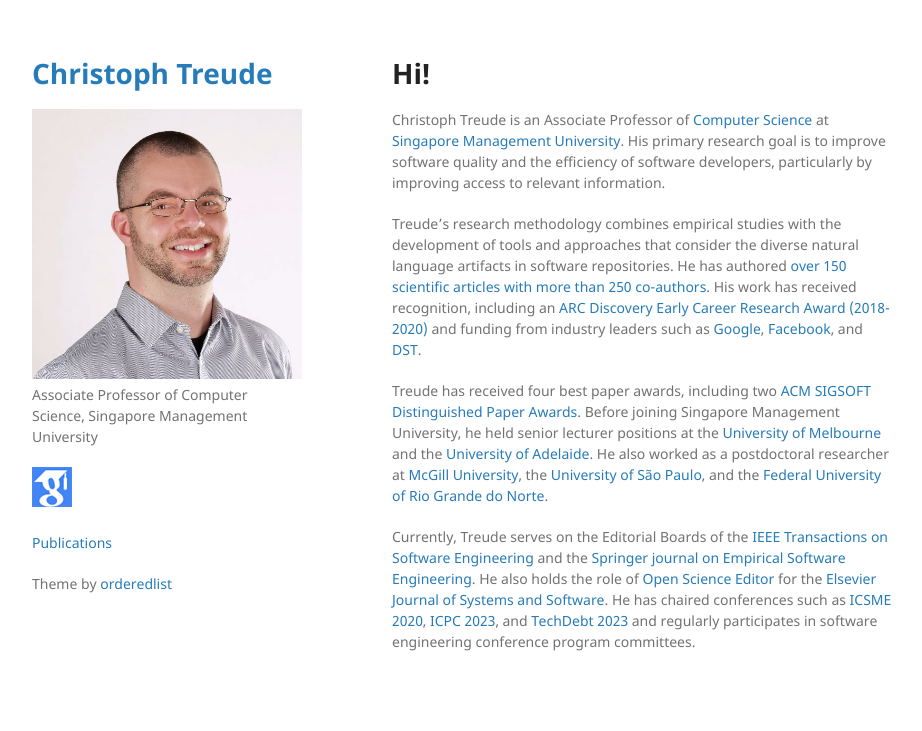
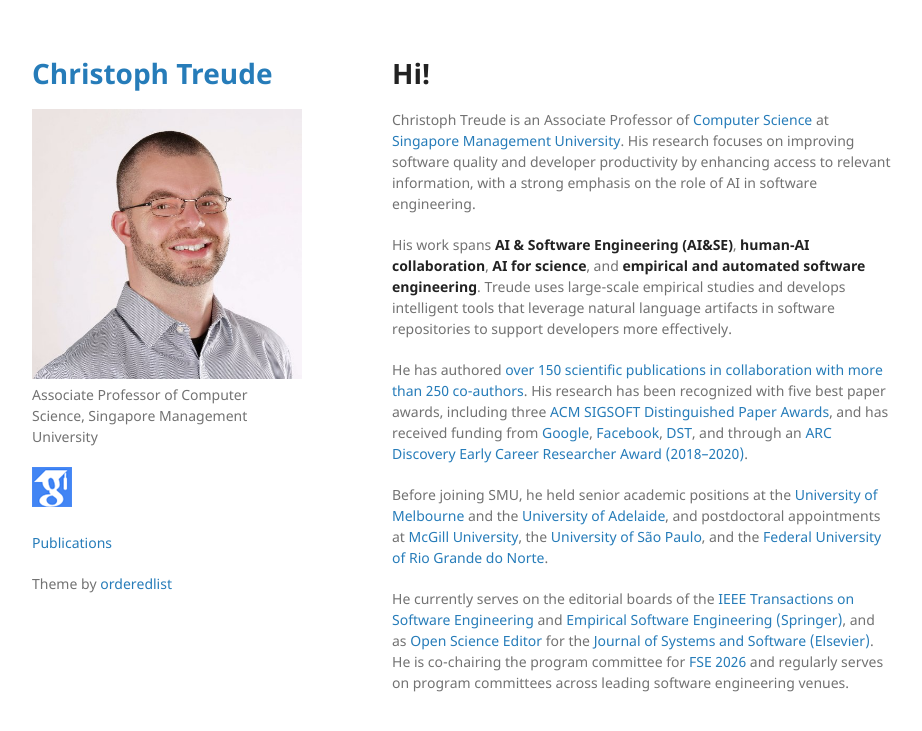
Before and after one commit to ctreude/ctreude.github.io, a Jekyll site: the page built from index.md, in a window 1280 px wide. Shown: the top 731 px of the page, without its empty margins (178-1100 px from the left). Built offline with Jekyll 4.4.1, drawn with Linux system fonts in a browser that asks for light colours; our own code applies the rules of GitHub Pages for plain Markdown files.

Commit message:
Update index.md

```diff
--- a/index.md
+++ b/index.md
@@ -1,13 +1,16 @@
 ---
 layout: default
+title: Home
 ---
 
 # Hi!
 
-Christoph Treude is an Associate Professor of [Computer Science](https://computing.smu.edu.sg/) at [Singapore Management University](https://www.smu.edu.sg/). His primary research goal is to improve software quality and the efficiency of software developers, particularly by improving access to relevant information.
+Christoph Treude is an Associate Professor of [Computer Science](https://computing.smu.edu.sg/) at [Singapore Management University](https://www.smu.edu.sg/). His research focuses on improving software quality and developer productivity by enhancing access to relevant information, with a strong emphasis on the role of AI in software engineering.
 
-Treude’s research methodology combines empirical studies with the development of tools and approaches that consider the diverse natural language artifacts in software repositories. He has authored [over 150 scientific articles with more than 250 co-authors](https://ctreude.ca/publications/). His work has received recognition, including an [ARC Discovery Early Career Research Award (2018-2020)](https://www.arc.gov.au/grants/discovery-program/discovery-early-career-researcher-award-decra) and funding from industry leaders such as [Google](https://research.google/outreach/past-programs/faculty-research-awards/), [Facebook](https://research.fb.com/blog/2021/09/announcing-the-winners-of-the-2021-rfp-on-agent-based-user-interaction-simulation-to-find-and-fix-integrity-and-privacy-issues/), and [DST](https://www.dst.defence.gov.au/).
+His work spans **AI & Software Engineering (AI&SE)**, **human-AI collaboration**, **AI for science**, and **empirical and automated software engineering**. Treude uses large-scale empirical studies and develops intelligent tools that leverage natural language artifacts in software repositories to support developers more effectively.
 
-Treude has received four best paper awards, including two [ACM SIGSOFT Distinguished Paper Awards](https://www.sigsoft.org/awards/distinguishedPaperAward.html). Before joining Singapore Management University, he held senior lecturer positions at the [University of Melbourne](https://www.unimelb.edu.au/) and the [University of Adelaide](https://www.adelaide.edu.au/). He also worked as a postdoctoral researcher at [McGill University](https://www.mcgill.ca/), the [University of São Paulo](https://www5.usp.br/#english), and the [Federal University of Rio Grande do Norte](https://www.ufrn.br/en).
+He has authored [over 150 scientific publications in collaboration with more than 250 co-authors](/publications.html). His research has been recognized with five best paper awards, including three [ACM SIGSOFT Distinguished Paper Awards](https://www.sigsoft.org/awards/distinguishedPaperAward.html), and has received funding from [Google](https://research.google/outreach/past-programs/faculty-research-awards/), [Facebook](https://research.fb.com/blog/2021/09/announcing-the-winners-of-the-2021-rfp-on-agent-based-user-interaction-simulation-to-find-and-fix-integrity-and-privacy-issues/), [DST](https://www.dst.defence.gov.au/), and through an [ARC Discovery Early Career Researcher Award (2018–2020)](https://www.arc.gov.au/grants/discovery-program/discovery-early-career-researcher-award-decra).
 
-Currently, Treude serves on the Editorial Boards of the [IEEE Transactions on Software Engineering](https://www.computer.org/csdl/journal/ts) and the [Springer journal on Empirical Software Engineering](https://www.springer.com/journal/10664). He also holds the role of [Open Science Editor](https://www.sciencedirect.com/journal/journal-of-systems-and-software/special-issue/10XMGH48FFT) for the [Elsevier Journal of Systems and Software](https://www.sciencedirect.com/journal/journal-of-systems-and-software). He has chaired conferences such as [ICSME 2020](https://conferences.computer.org/icsme/#!/toc/0), [ICPC 2023](https://conf.researchr.org/home/icpc-2023), and [TechDebt 2023](https://conf.researchr.org/home/TechDebt-2023) and regularly participates in software engineering conference program committees.
+Before joining SMU, he held senior academic positions at the [University of Melbourne](https://www.unimelb.edu.au/) and the [University of Adelaide](https://www.adelaide.edu.au/), and postdoctoral appointments at [McGill University](https://www.mcgill.ca/), the [University of São Paulo](https://www5.usp.br/#english), and the [Federal University of Rio Grande do Norte](https://www.ufrn.br/en).
+
+He currently serves on the editorial boards of the [IEEE Transactions on Software Engineering](https://www.computer.org/csdl/journal/ts) and [Empirical Software Engineering (Springer)](https://www.springer.com/journal/10664), and as [Open Science Editor](https://www.sciencedirect.com/journal/journal-of-systems-and-software/special-issue/10XMGH48FFT) for the [Journal of Systems and Software (Elsevier)](https://www.sciencedirect.com/journal/journal-of-systems-and-software). He is co-chairing the program committee for [FSE 2026](https://conf.researchr.org/home/fse-2026) and regularly serves on program committees across leading software engineering venues.
```
